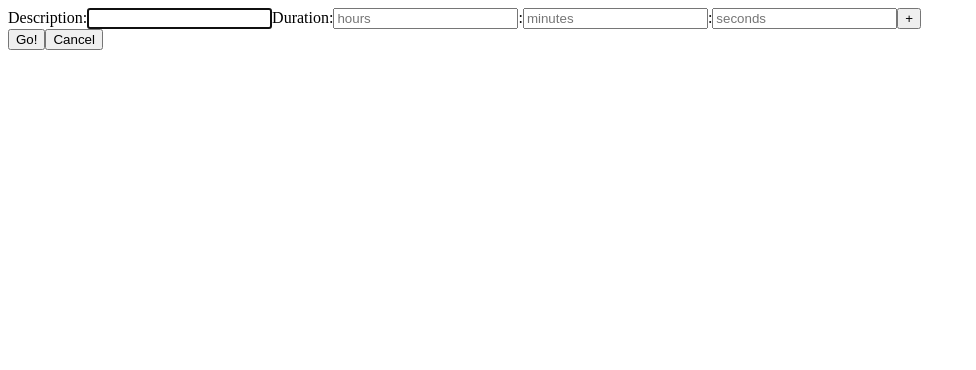
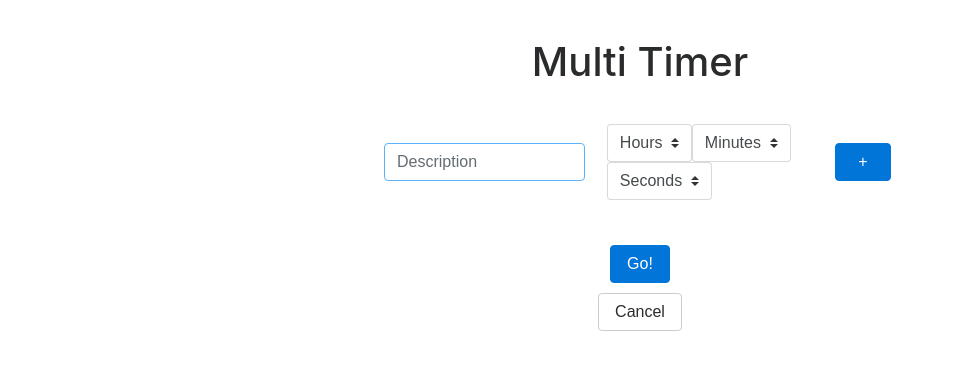
Before and after one commit to battological/multi-timer, a React app in the folder time-it/: page / in a window 1280 px wide. Shown: the whole page, without its empty margins (0-976 px from the left). Built offline with nearby package versions, Linux system fonts and the light colour scheme.

Commit message:
added some styling

```diff
--- a/time-it/package.json
+++ b/time-it/package.json
@@ -3,7 +3,9 @@
   "version": "0.1.0",
   "private": true,
   "dependencies": {
+    "bootstrap": "^3.3.7",
     "react": "^16.2.0",
+    "react-bootstrap": "^0.32.0",
     "react-dom": "^16.2.0",
     "react-scripts": "0.9.5"
   },
--- a/time-it/public/index.html
+++ b/time-it/public/index.html
@@ -4,9 +4,15 @@
     <meta charset="utf-8">
     <meta name="viewport" content="width=device-width, initial-scale=1">
     <link rel="shortcut icon" href="%PUBLIC_URL%/favicon.ico">
+    <link
+      rel="stylesheet"
+      href="https://maxcdn.bootstrapcdn.com/bootstrap/4.0.0-beta.3/css/bootstrap.min.css"
+      integrity="sha384-Zug+QiDoJOrZ5t4lssLdxGhVrurbmBWopoEl+M6BdEfwnCJZtKxi1KgxUyJq13dy"
+      crossorigin="anonymous">
     <title>Time-It</title>
   </head>
   <body>
+    <h1>Multi Timer</h1>
     <div id="timers"></div>
   </body>
 </html>
--- a/time-it/src/timer.css
+++ b/time-it/src/timer.css
@@ -0,0 +1,43 @@
+body {
+    margin: 0 auto;
+    text-align: center;
+    width: 80%;
+}
+
+button {
+    margin: 5px;
+}
+
+h1 {
+    margin: 40px;
+}
+
+#add-timer {
+    flex: 1;
+}
+
+#controls, #current {
+    margin: 40px auto;
+    width: 20%;
+}
+
+#current div {
+    font-size: xx-large;
+}
+
+#description, #duration {
+    flex: 10;
+}
+
+#description input {
+    width: 90%;
+}
+
+#interface {
+    margin: 0 auto;
+    width: 50%;
+}
+
+.timer {
+    display: flex;
+}
--- a/time-it/src/timer.js
+++ b/time-it/src/timer.js
@@ -13,36 +13,44 @@ export default class Timer extends React.Component {
 
   render() {
     return (
-      <form onSubmit={this.props.nextTimer}>
-        <label>
-          Description:
+      <form onSubmit={this.props.nextTimer} className='timer form-inline'>
+        <div id='description' className='timer-component form-group'>
           <input
             type='text'
             autoFocus
+            placeholder='Description'
             name='description'
-            onChange={this.handleChange} />
-        </label>
+            onChange={this.handleChange}
+            className='form-control' />
+        </div>
 
-        <label>
-          Duration:
-          <input
-            type='number'
+        <div id='duration' className='timer-component form-group'>
+          <select
             name='hours'
-            placeholder='hours'
-            onChange={this.handleChange} />:
-          <input
-            type='number'
+            onChange={this.handleChange}
+            className='form-control custom-select'>
+            <option value='0'>Hours</option>
+            {Array.from(new Array(100), (e, i) => <option key={i} value={i}>{i}</option>)}
+          </select>
+
+          <select
             name='minutes'
-            placeholder='minutes'
-            onChange={this.handleChange} />:
-          <input
-            type='number'
+            onChange={this.handleChange}
+            className='form-control custom-select'>
+            <option value='0'>Minutes</option>
+            {Array.from(new Array(60), (e, i) => <option key={i} value={i}>{i}</option>)}
+          </select>
+
+          <select
             name='seconds'
-            placeholder='seconds'
-            onChange={this.handleChange} />
-        </label>
+            onChange={this.handleChange}
+            className='form-control custom-select'>
+            <option value='0'>Seconds</option>
+            {Array.from(new Array(60), (e, i) => <option key={i} value={i}>{i}</option>)}
+          </select>
+        </div>
 
-        <button type='submit'>+</button>
+        {<button id='add-timer' className='btn btn-primary' type='submit'>+</button>}
       </form>
     )
   }
--- a/time-it/src/timers.js
+++ b/time-it/src/timers.js
@@ -8,11 +8,7 @@ export default class Timers extends React.Component {
   constructor(props) {
     super(props);
     this.state = {
-      timers: [
-        {
-          description: ''
-        }
-      ],
+      timers: [{}],
       currentClock: null,
       currentDescription: '',
       currentTimout: null
@@ -35,6 +31,11 @@ export default class Timers extends React.Component {
   addTimer(event) {
     event.preventDefault();
 
+    const lastTimer = this.state.timers[this.state.timers.length-1];
+    if (!lastTimer.hasOwnProperty('hours') && !lastTimer.hasOwnProperty('minutes') && !lastTimer.hasOwnProperty('seconds')) {
+      return;
+    }
+
     const timers = this.state.timers.slice();
 
     timers.push({});
@@ -48,7 +49,7 @@ export default class Timers extends React.Component {
     if (time-1 <= 0) {
       var timeout = setTimeout(() => this.go(i+1), 1000);
     } else {
-      var timeout = setTimeout(() => this.tick(i, time-1), 1000);
+      timeout = setTimeout(() => this.tick(i, time-1), 1000);
     }
 
     this.setState({
@@ -97,38 +98,39 @@ export default class Timers extends React.Component {
 
   // Convert hours/minutes/seconds to seconds
   duration(i) {
-    const hours = this.state.timers[i].hours || 0;
-    const minutes = this.state.timers[i].minutes || 0;
-    const seconds = this.state.timers[i].seconds || 0;
+    const hours = parseInt(this.state.timers[i].hours, 10) || 0;
+    const minutes = parseInt(this.state.timers[i].minutes, 10) || 0;
+    const seconds = parseInt(this.state.timers[i].seconds, 10) || 0;
 
-    return hours*60*60 + minutes*60 + seconds;
+    return hours*3600 + minutes*60 + seconds;
   }
 
   render() {
     return (
-      <div>
+      <div id='interface'>
         <div id='timers'>
           {this.state.timers.map(
-            (timer, i) => {
+            (timer, i, timers) => {
               return (
                 <Timer
                   key={i}
                   order={i}
                   handleChange={this.handleChange}
-                  nextTimer={this.addTimer} />
+                  nextTimer={this.addTimer}
+                  last={i === timers.length-1} />
               );
             }
           )}
         </div>
 
         <div id='controls'>
-          <button onClick={() => this.go(0)}>Go!</button>
-          <button onClick={() => this.stop()}>Cancel</button>
+          <button type='button' className='btn btn-primary' onClick={() => this.go(0)}>Go!</button>
+          <button type='button' className='btn btn-secondary' onClick={() => this.stop()}>Cancel</button>
         </div>
 
         <div id='current'>
-          <span id='description'>{this.state.currentDescription}</span>
-          <span id='clock'>{this.state.currentClock}</span>
+          <div id='description'>{this.state.currentDescription}</div>
+          <div id='clock'>{this.state.currentClock}</div>
         </div>
       </div>
     )
```
Also changed, not shown: 1 other file.
